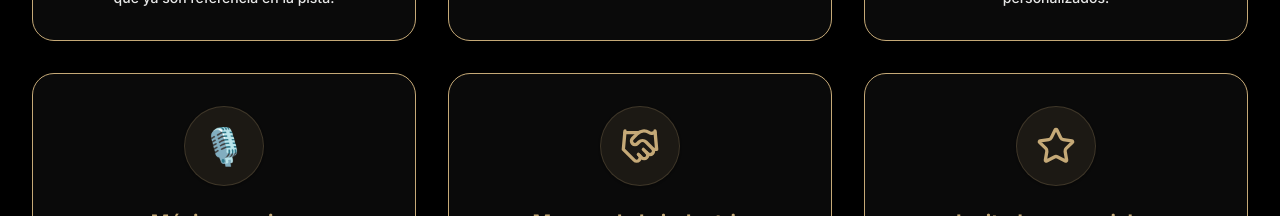
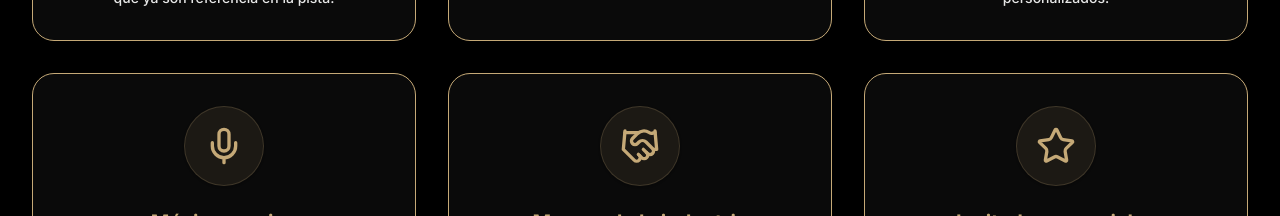
Before and after one commit to IAGGDEV/TruckFestLanding_V1, a Next.js app: page / in a window 1280 px wide. Shown: the part 2280-2496 px from the top of the page. Built offline with nearby package versions, Linux system fonts and the light colour scheme.

Commit message:
style: replace music emoji with lucide Mic icon for consistency

```diff
--- a/src/app/page.tsx
+++ b/src/app/page.tsx
@@ -4,7 +4,7 @@ import Image from "next/image";
 import { useState } from "react";
 import { motion } from "framer-motion";
 import { CountdownTimer } from "@/components/CountdownTimer";
-import { Flame, Truck, Handshake, Star } from "lucide-react";
+import { Flame, Truck, Handshake, Star, Mic } from "lucide-react";
 import { RegistroModal } from "@/components/RegistroModal";
 
 export default function Home() {
@@ -111,7 +111,7 @@ export default function Home() {
             description="Más de 350 unidades, desde máquinas clásicas hasta builds extremos totalmente personalizados."
           />
           <FeatureCard
-            icon={<span className="text-4xl">🎙️</span>}
+            icon={<Mic className="w-10 h-10 text-[#c5a977]" />}
             title="Música en vivo"
             description="Ambiente activo durante todo el día para disfrutar en familia o con los amigos."
           />
```
